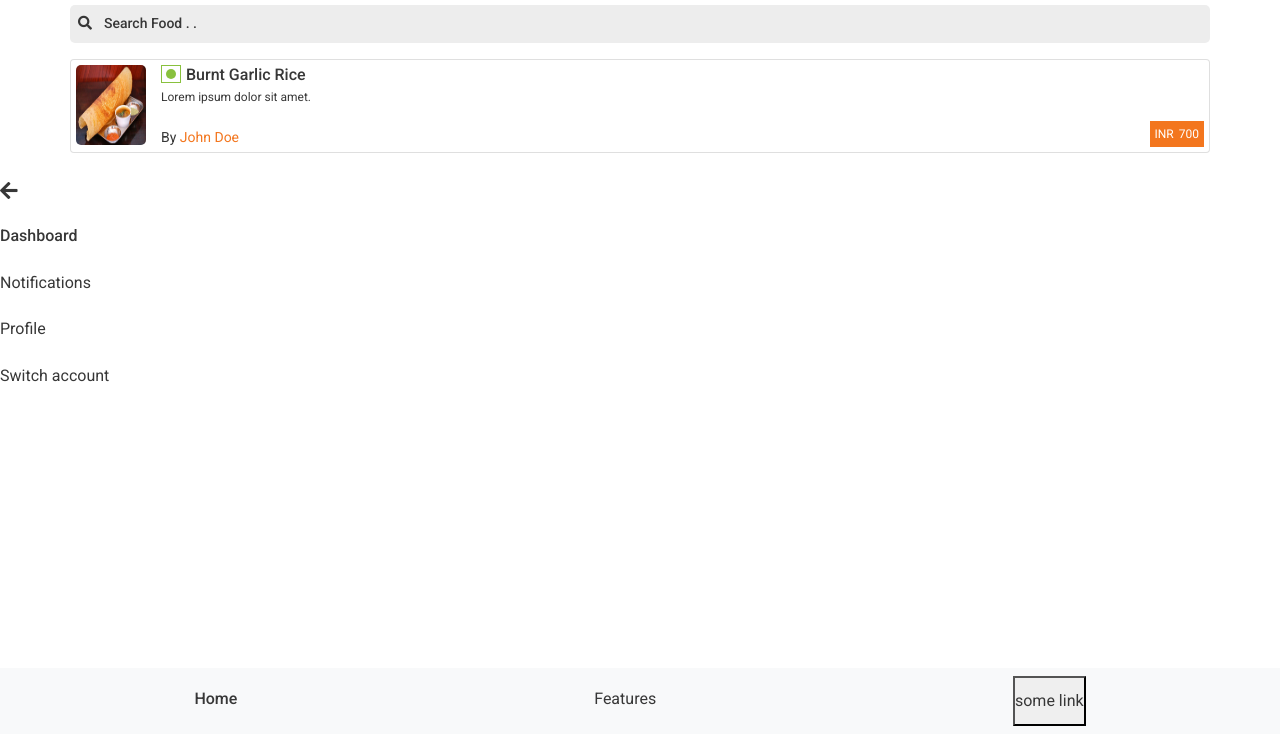
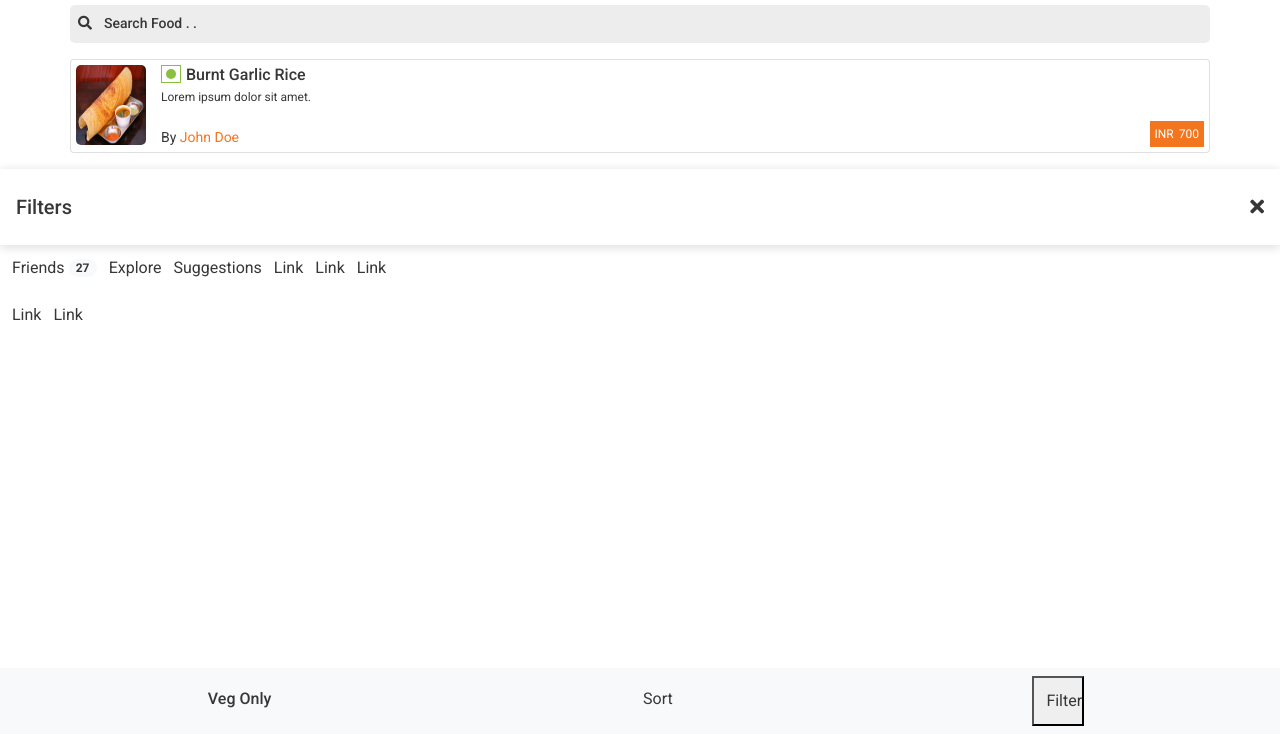
Before and after one commit to pratikjain2712/brludi, a website: page listing.html in a window 1280 px wide. Shown: the part 66-800 px from the top of the page. Drawn offline with nearby package versions, Linux system fonts and the light colour scheme.

Commit message:
added changes

```diff
--- a/assets/js/offCanvas.js
+++ b/assets/js/offCanvas.js
@@ -1,5 +1,6 @@
 $(function() {
   "use strict";
+  $(".offcanvas-collapse").toggleClass("open");
 
   $('[data-toggle="offcanvas"]').on("click", function() {
     $(".offcanvas-collapse").toggleClass("open");
--- /dev/null
+++ b/assets/stylesheets/components/_filters.scss
@@ -0,0 +1,20 @@
+.filter {
+  &-header {
+    align-items: center;
+    padding-right: 1rem;
+    padding-left: 1rem;
+    box-shadow: 0 2px 10px rgba(0, 0, 0, 0.15);
+    position: relative;
+    z-index: 1;
+    &-title {
+      font-size: 20px;
+      color: $text-color;
+    }
+  }
+  &-container {
+    height: calc(100% - 56px);
+    .row {
+      height: 100%;
+    }
+  }
+}
--- a/assets/stylesheets/layout/_footer.scss
+++ b/assets/stylesheets/layout/_footer.scss
@@ -1,3 +1,9 @@
 // -----------------------------------------------------------------------------
 // This file contains all styles related to the footer of the site/application.
 // -----------------------------------------------------------------------------
+.filter-bar {
+  box-shadow: 0px 0px 0px rgba($black, 0.2);
+  .nav-link {
+    text-transform: capitalize;
+  }
+}
--- a/assets/stylesheets/layout/_offcanvas.scss
+++ b/assets/stylesheets/layout/_offcanvas.scss
@@ -5,14 +5,13 @@ body {
 
 @media (max-width: 991.98px) {
   .offcanvas-collapse {
+    z-index: 9999;
     position: fixed;
     // top: 56px; /* Height of navbar */
     top: 0;
     bottom: 0;
     left: 100%;
     width: 100%;
-    padding-right: 1rem;
-    padding-left: 1rem;
     overflow-y: auto;
     visibility: hidden;
     background-color: $white;
@@ -28,15 +27,14 @@ body {
       display: inline-flex;
       align-items: center;
       justify-content: center;
-      height: 25px;
-      width: 25px;
+      height: 20px;
+      width: 20px;
       padding: 5px;
       border-radius: 50%;
-      background-color: $brand-color-orange;
-      margin: 15px 0px;
+      background-color: $white;
       i {
-        color: $white;
-        font-size: 16px;
+        color: $brand-color-orange;
+        font-size: 20px;
       }
     }
   }
@@ -47,6 +45,7 @@ body {
   z-index: 2;
   height: 2.75rem;
   overflow-y: hidden;
+  box-shadow: 0 2px 10px rgba(0, 0, 0, 0.15);
   & .nav {
     display: -ms-flexbox;
     display: flex;
@@ -62,8 +61,8 @@ body {
   }
 }
 .navbar-nav .nav-link {
-  padding-top: 0.75rem;
-  padding-bottom: 0.75rem;
+  padding: 0.75rem;
+  padding-right: 0;
   font-size: 16px;
   color: $text-color !important;
   &:hover {
--- a/assets/stylesheets/main.scss
+++ b/assets/stylesheets/main.scss
@@ -13,7 +13,7 @@
 @import "layout/header", "layout/footer", "layout/offcanvas";
 
 // 5. Components
-@import "components/button", "components/trending", "components/searchField", "components/heroSlider", "components/list";
+@import "components/filters", "components/button", "components/trending", "components/searchField", "components/heroSlider", "components/list";
 
 // 6. Page-specific styles
 @import "pages/home";
--- a/listing.html
+++ b/listing.html
@@ -77,37 +77,48 @@
         </li>
       </ul>
     </section>
-    <nav class="navbar fixed-bottom navbar-light bg-light">
+    <nav class="navbar filter-bar fixed-bottom navbar-light bg-light">
       <ul class="navbar-nav flex-row justify-content-around w-100">
         <li class="nav-item active">
-          <a class="nav-link" href="#">Home <span class="sr-only">(current)</span></a>
+          <a class="nav-link" href="#">veg only</a>
         </li>
         <li class="nav-item">
-          <a class="nav-link" href="#">Features</a>
+          <a class="nav-link" href="#">sort</a>
         </li>
         <li class="nav-item">
-          <button class="nav-link" data-toggle="offcanvas">some link</button>
+          <button class="nav-link" data-toggle="offcanvas">filter</button>
         </li>
       </ul>
     </nav>
     <div class="navbar-collapse offcanvas-collapse" id="navbarsExampleDefault">
-      <span class="navbar-text" data-toggle="offcanvas">
-        <i class="fas fa-arrow-left" aria-hidden="true"></i>
-
-      </span>
-      <ul class="navbar-nav mr-auto">
-        <li class="nav-item active">
-          <a class="nav-link" href="#">Dashboard <span class="sr-only">(current)</span></a>
-        </li>
-        <li class="nav-item">
-          <a class="nav-link" href="#">Notifications</a>
-        </li>
-        <li class="nav-item">
-          <a class="nav-link" href="#">Profile</a>
-        </li>
-        <li class="nav-item">
-          <a class="nav-link" href="#">Switch account</a>
-        </li>
+      <div class="d-flex py-3 filter-header justify-content-between">
+        <h3 class="filter-header-title mb-0">Filters</h3>
+        <span class="navbar-text" data-toggle="offcanvas">
+          <i class="fas fa-times" aria-hidden="true"></i>
+        </span>
+      </div>
+      <div class="container-fluild filter-container">
+        <div class="row">
+          <div class="col-4">
+            <div class="navbar-nav bg-white box-shadow">
+              <nav class="nav nav-underline">
+                <a class="nav-link" href="#">
+                  Friends
+                  <span class="badge badge-pill bg-light align-text-bottom">27</span>
+                </a>
+                <a class="nav-link" href="#">Explore</a>
+                <a class="nav-link" href="#">Suggestions</a>
+                <a class="nav-link" href="#">Link</a>
+                <a class="nav-link" href="#">Link</a>
+                <a class="nav-link" href="#">Link</a>
+                <a class="nav-link" href="#">Link</a>
+                <a class="nav-link" href="#">Link</a>
+              </nav>
+            </div>
+          </div>
+          <div class="col-8"></div>
+        </div>
+      </div>
     </div>
     <!-- Optional JavaScript -->
     <!-- jQuery first, then Popper.js, then Bootstrap JS -->
```
Also changed, not shown: assets/css/style.css, 1 other file.
